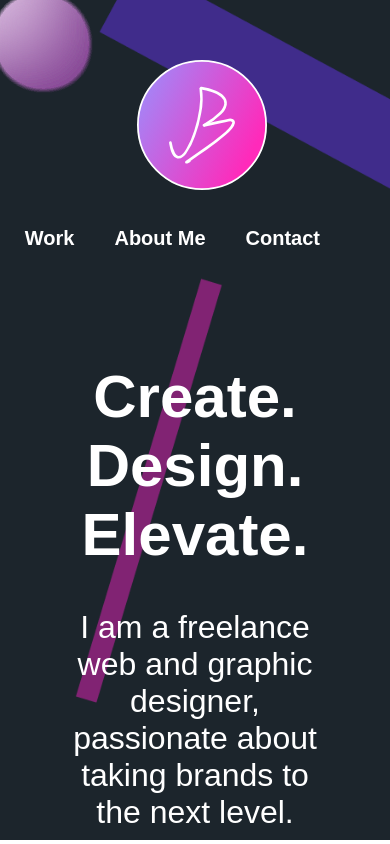
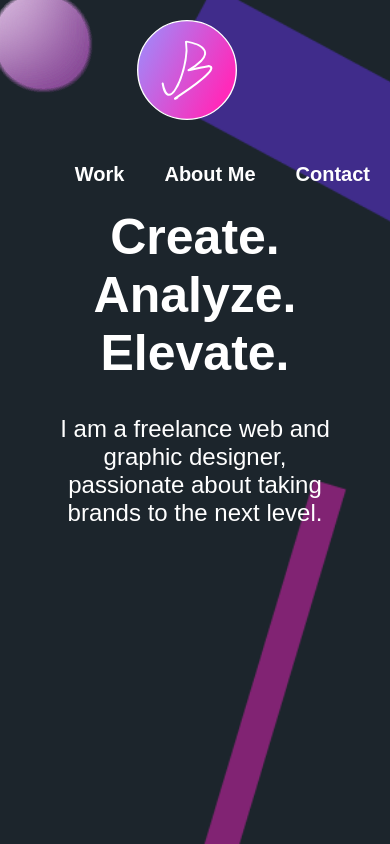
Before and after one commit to jbentley10/header-in-nextjs, a Next.js app: page / in a window 390 px wide. Shown: the top 844 px of the page. Built offline with nearby package versions, Linux system fonts and the light colour scheme.

Commit message:
Updated styling of the text content on mobile.

```diff
--- a/components/Header.js
+++ b/components/Header.js
@@ -13,7 +13,7 @@ function HeaderFadeInAnimation() {
 
   return (
     <div className="container">
-      <animated.h1 style={fadeInQuick}>Create. Design. Elevate.</animated.h1>
+      <animated.h1 style={fadeInQuick}>Create. Analyze. Elevate.</animated.h1>
       <animated.p style={fadeInSlow}>I am a freelance web and graphic designer, passionate about taking brands to the next level.</animated.p>
     </div>
   )
@@ -32,8 +32,6 @@ const linkStyle = {
 }
 
 const navStyle = {
-  marginRight: '50px',
-  marginBottom: '27vh',
   zIndex: '999',
   position: 'relative'
 }
@@ -64,7 +62,7 @@ const Header = () => (
       </Link>
     </div>
     <Goo />
-    <div class="header__content" style={headerContentStyle}>
+    <div className="header__content" style={headerContentStyle}>
       <HeaderFadeInAnimation />
     </div>
 
--- a/components/Logo.js
+++ b/components/Logo.js
@@ -32,7 +32,6 @@ function Spring() {
 
     const svgStyle = {
         position: "absolute",
-        top: "60px",
         zIndex: '999',
         position: 'relative'
     }
--- a/styles.css
+++ b/styles.css
@@ -1,13 +1,5 @@
 body {
     margin: 0;
-}
-
-h1 {
-    font-size: 60px;
-}
-
-p {
-    font-size: 32px;
 }
 
 h1:hover, p:hover {
@@ -24,7 +16,7 @@ a {
     background-repeat: no-repeat;
     width: 100%;
     background-position: 0 -80px;
-    height: 109vh;
+    height: 110vh;
 }
 
 /* From Blobs tutorial: https://codesandbox.io/embed/8zx4ppk01l */
@@ -94,23 +86,52 @@ a {
   }
 
   @media screen and (min-width: 768px) {
+    h1 {
+      font-size: 60px;
+    }
+
+    p {
+        font-size: 32px;
+    }
+
     svg {
       left: 55px;
+      top: 60px;
+    }
+
+    .navigation {
+        margin-right: 50px;
+        margin-bottom: 27vh;
     }
   }
 
   @media screen and (max-width: 767px) {
+    h1 {
+        font-size: 50px;
+    }
+
+    p {
+        font-size: 24px;
+    }
+
     svg {
       left: 35vw;
-          width: 130px;
+      width: 100px;
+      top: 20px;
+    }
+
+    .background {
+      height: 170vh;
     }
 
     .navigation {
-        top: 11vh;
-        left: 0;
+      top: 7vh;
+      margin: 0 auto;
+      text-align: center;
+      float: none;
     }
 
     .header__content {
-          top: -80px
+      top: 70px
     }
   }
```
Lines whose indentation alone changed are shown as unchanged.
